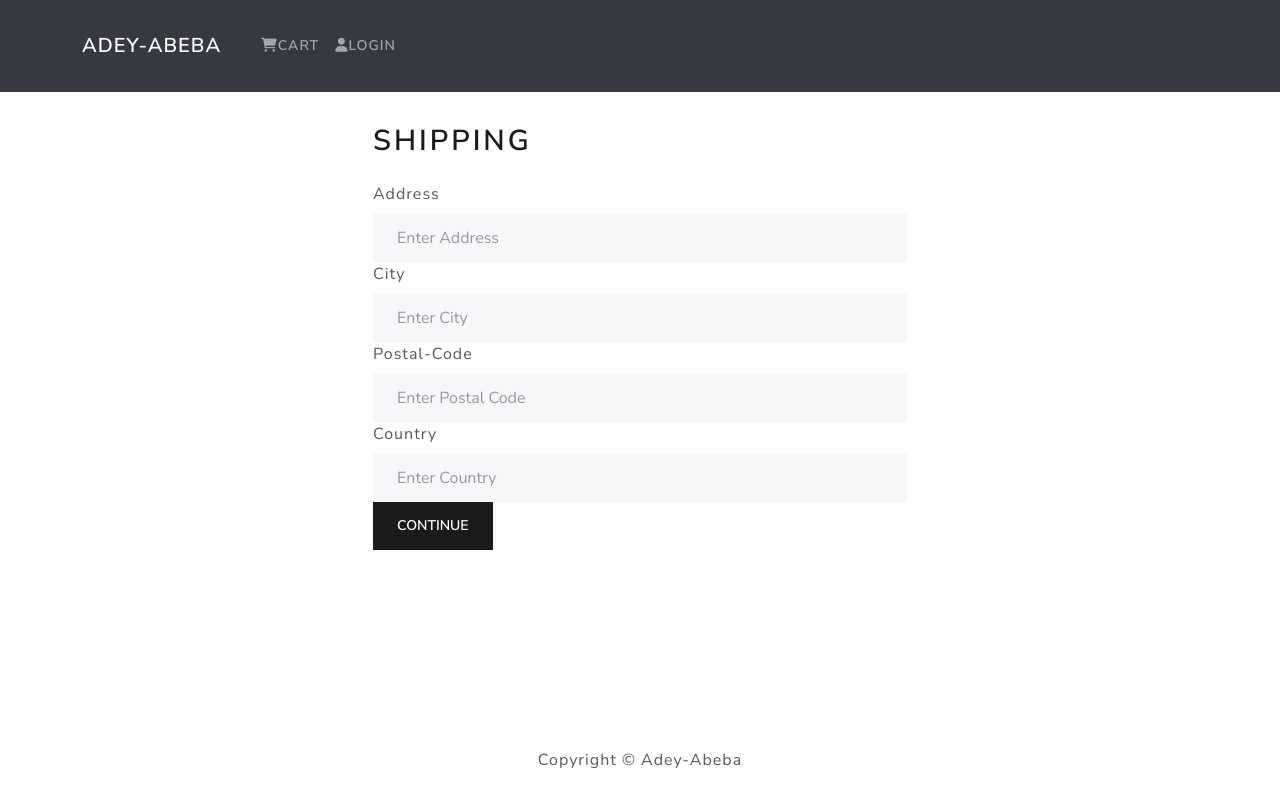
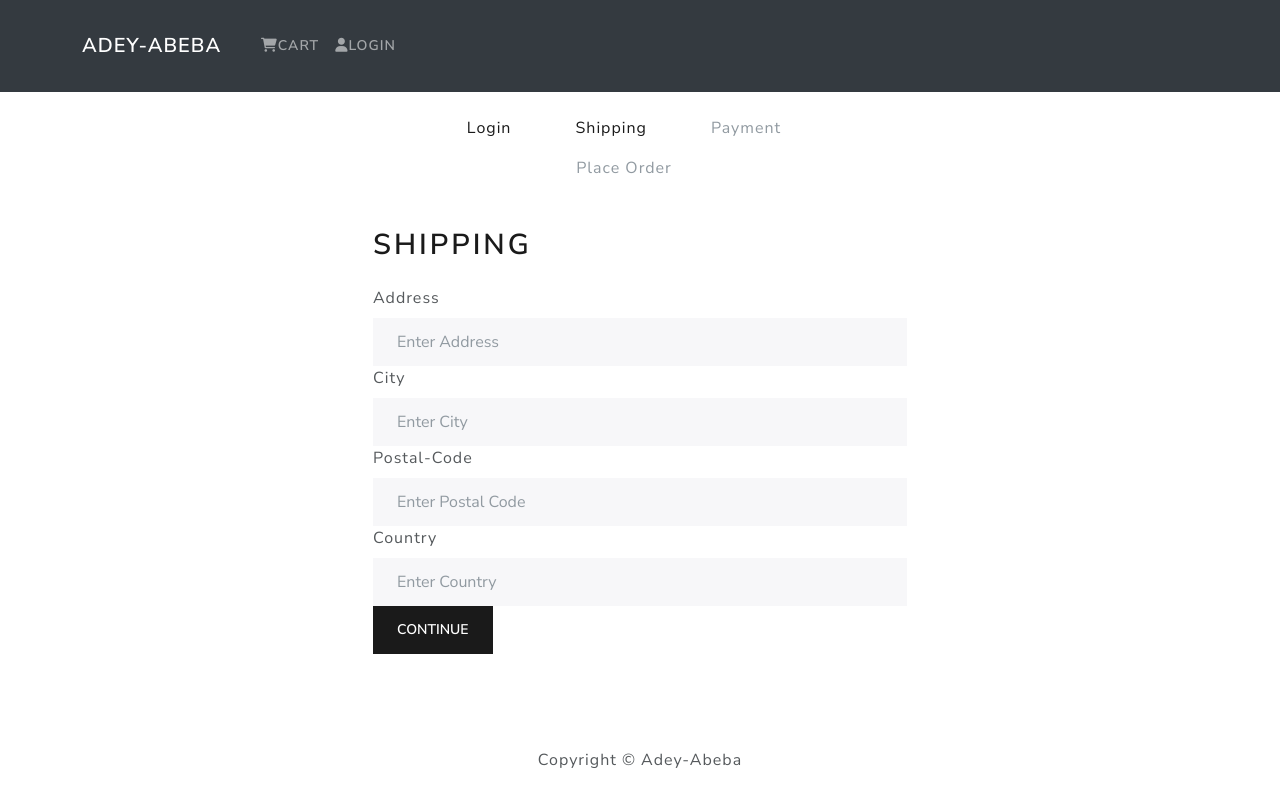
Before and after one commit to AmanuelAsfaw/e-commerce_react_app, a React (Create React App) app: page /shipping in a window 1280 px wide. Built offline with nearby package versions, Linux system fonts and the light colour scheme.

Commit message:
Make checkoutSteps Nav bar

```diff
--- /dev/null
+++ b/src/screens/CheckoutSteps.js
@@ -0,0 +1,51 @@
+import { Nav, NavItem, NavLink } from "react-bootstrap";
+import { LinkContainer } from "react-router-bootstrap";
+
+function CheckoutSteps({step1, step2, step3, step4}) {
+    return (
+        <Nav className="justify-content-center mb-4">
+            <NavItem>
+                {step1 ? (
+                    <LinkContainer to={'/login'}>
+                        <NavLink>Login</NavLink>
+                    </LinkContainer>
+                ) : (
+                    <NavLink disabled>Login</NavLink>
+                )
+                }
+            </NavItem>
+            <NavItem>
+                {step2 ? (
+                    <LinkContainer to={'/shipping'}>
+                        <NavLink>Shipping</NavLink>
+                    </LinkContainer>
+                ) : (
+                    <NavLink disabled>Shipping</NavLink>
+                )
+                }
+            </NavItem>
+            <NavItem>
+                {step3 ? (
+                    <LinkContainer to={'/payment'}>
+                        <NavLink>Payment</NavLink>
+                    </LinkContainer>
+                ) : (
+                    <NavLink disabled>Payment</NavLink>
+                )
+                }
+            </NavItem>
+            <NavItem>
+                {step4 ? (
+                    <LinkContainer to={'/placeorder'}>
+                        <NavLink>Place Order</NavLink>
+                    </LinkContainer>
+                ) : (
+                    <NavLink disabled>Place Order</NavLink>
+                )
+                }
+            </NavItem>
+        </Nav>
+    )
+}
+
+export default CheckoutSteps
--- a/src/screens/ShippingScreen.js
+++ b/src/screens/ShippingScreen.js
@@ -4,6 +4,7 @@
 import { useNavigate } from "react-router-dom"
 import { saveShippingAddress } from "../actions/cartActions"
 import FormContainer from "../components/FormContainer"
+import CheckoutSteps from "./CheckoutSteps"
 
 function ShippingScreen() {
     const cart = useSelector(state => state.cart)
@@ -26,6 +27,7 @@
 
     return (
         <FormContainer>
+            <CheckoutSteps step1 step2/>
             <h1>Shipping</h1>
             <Form onSubmit={submitHandler}>
                 <FormGroup controlId="address">
```
